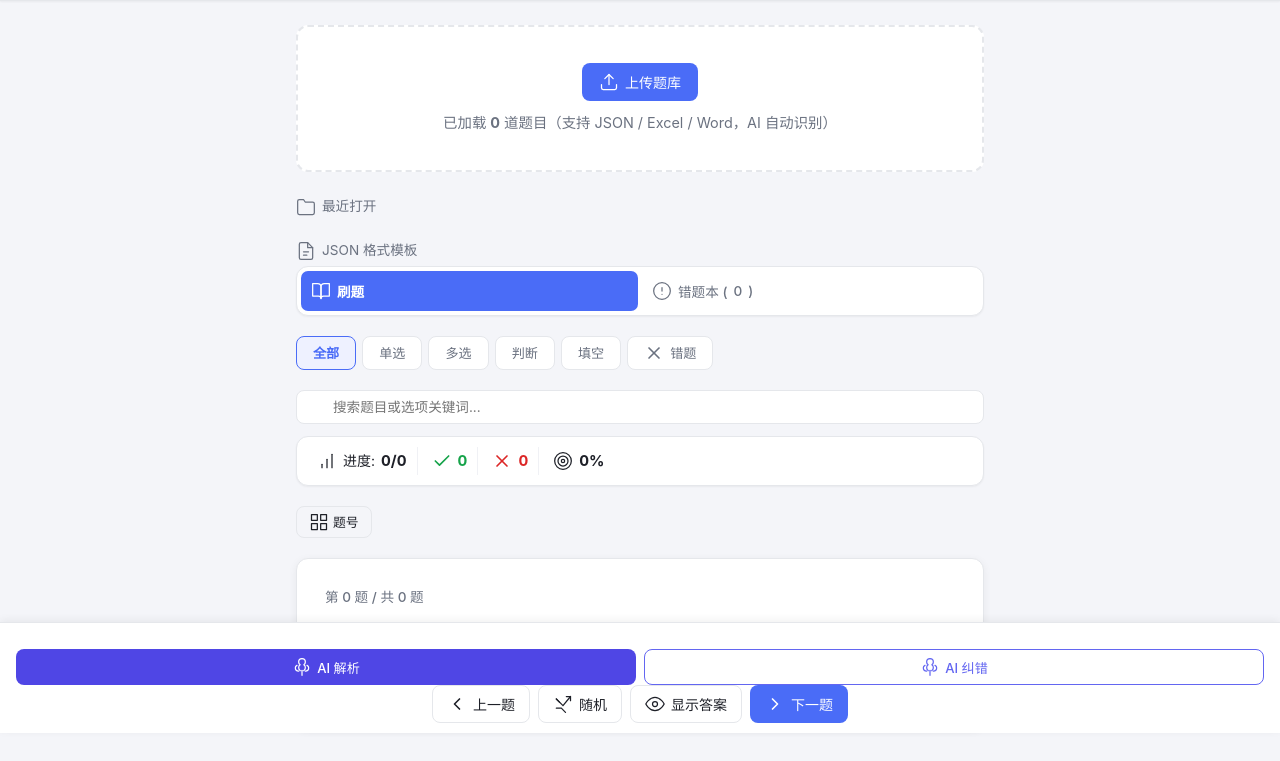
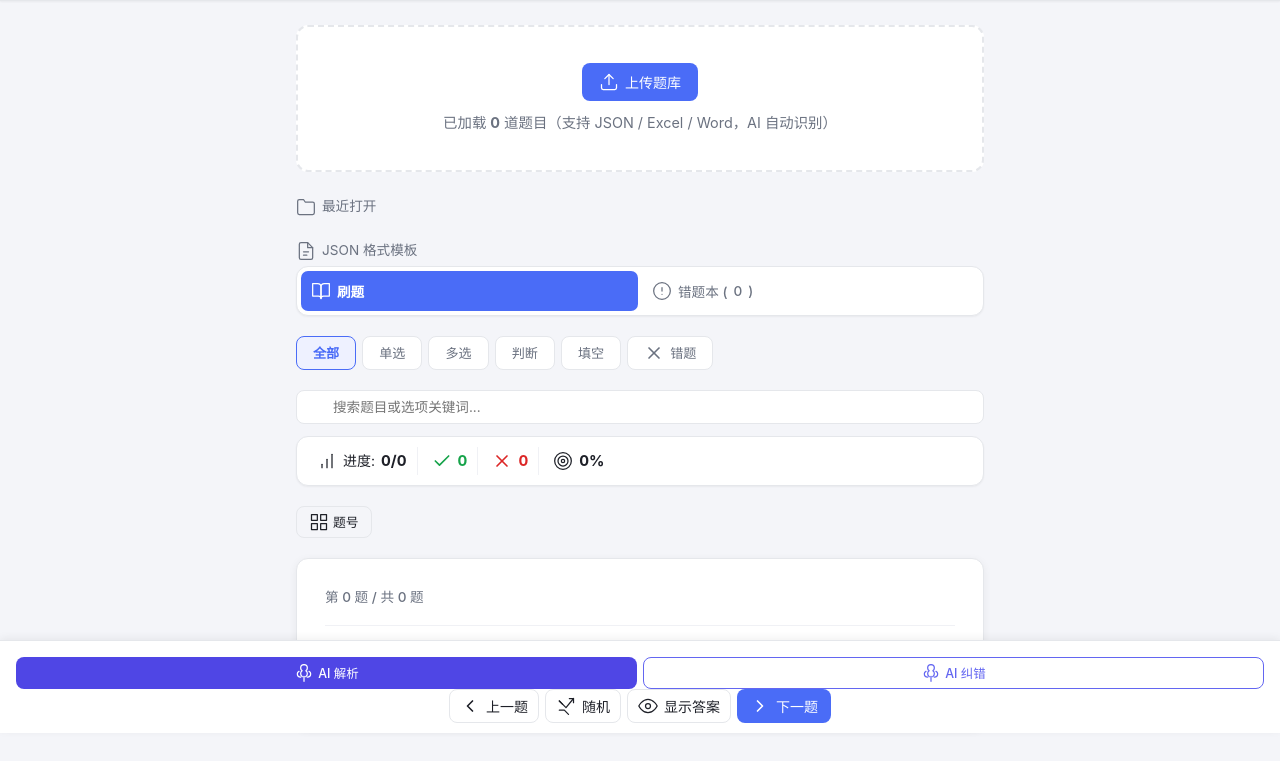
Before and after one commit to wuyudashui/ShuaTiTong, a website built with Vite: page index.html in a window 1280 px wide. Shown: the part 67-828 px from the top of the page. Built offline with nearby package versions, Linux system fonts and the light colour scheme.

Commit message:
igt
Co-Authored-By: Claude Opus 4.7 <noreply@anthropic.com>

```diff
--- a/src/styles.css
+++ b/src/styles.css
@@ -534,8 +534,8 @@ h1 .svg-icon, h2 .svg-icon, h3 .svg-icon {
 /* ── Nav ── */
 .nav-ai-row {
   display: flex;
-  gap: 8px;
-  margin-top: 20px;
+  gap: 6px;
+  margin-top: 10px;
 }
 .nav-ai-row:empty { display: none; }
 .btn-ai-wide {
@@ -543,10 +543,10 @@ h1 .svg-icon, h2 .svg-icon, h3 .svg-icon {
   display: inline-flex;
   align-items: center;
   justify-content: center;
-  gap: 5px;
-  padding: 7px 12px;
+  gap: 4px;
+  padding: 5px 10px;
   border-radius: var(--radius-sm);
-  font-size: .82rem;
+  font-size: .78rem;
   font-weight: 500;
   cursor: pointer;
   transition: all var(--transition);
@@ -568,18 +568,18 @@ h1 .svg-icon, h2 .svg-icon, h3 .svg-icon {
 .nav-buttons {
   display: flex;
   flex-wrap: wrap;
-  gap: 8px;
-  margin-top: 8px;
+  gap: 6px;
+  margin-top: 6px;
   justify-content: center;
 }
 .nav-buttons button { min-width: 0; flex-shrink: 1; }
 /* Primary nav button stands out with more emphasis */
 .nav-buttons .btn-primary {
-  padding: 8px 14px;
+  padding: 6px 12px;
 }
 /* Secondary buttons more compact */
 .nav-buttons .btn-outline {
-  padding: 8px 14px;
+  padding: 6px 10px;
 }
 
 /* ── Tab Bar ── */
```
